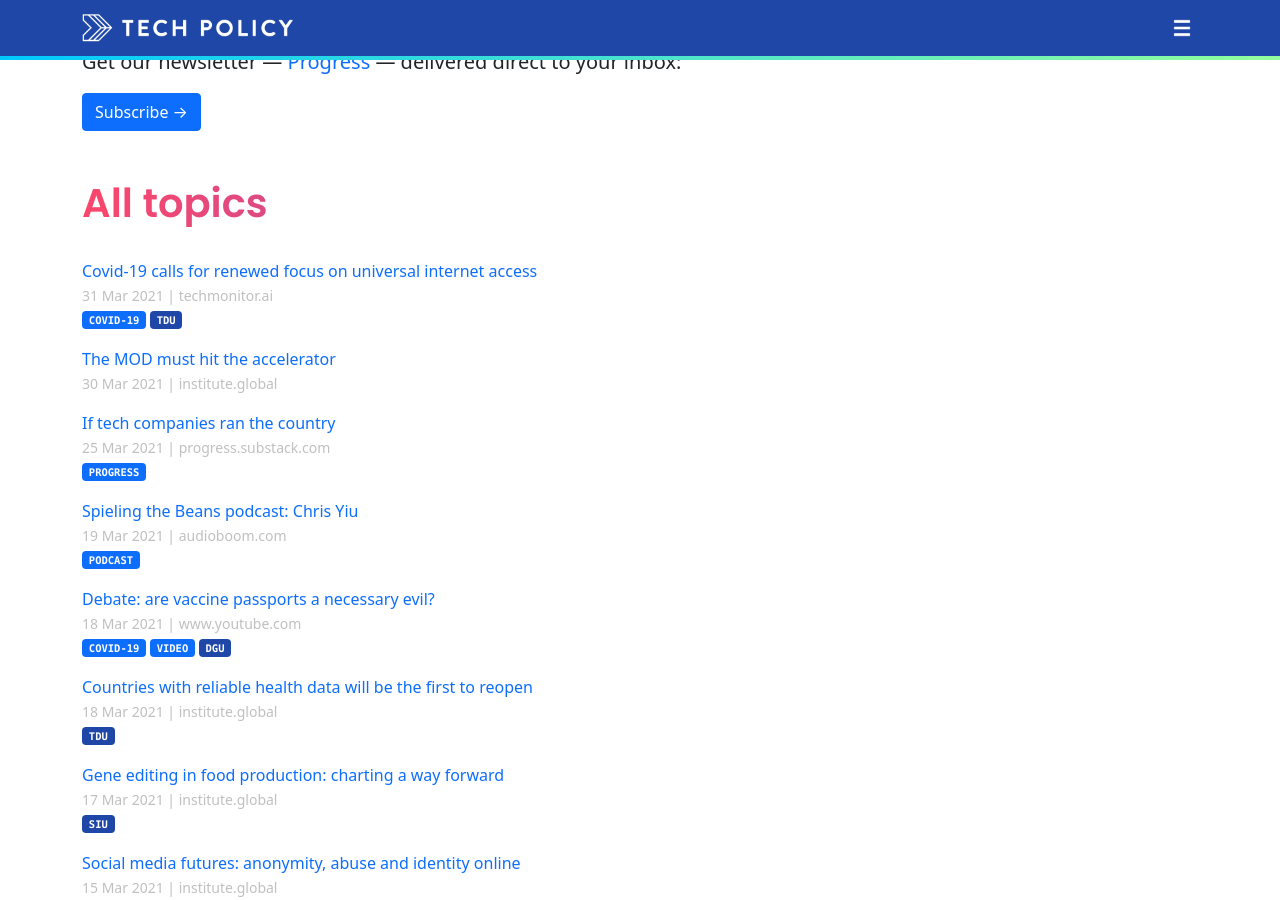
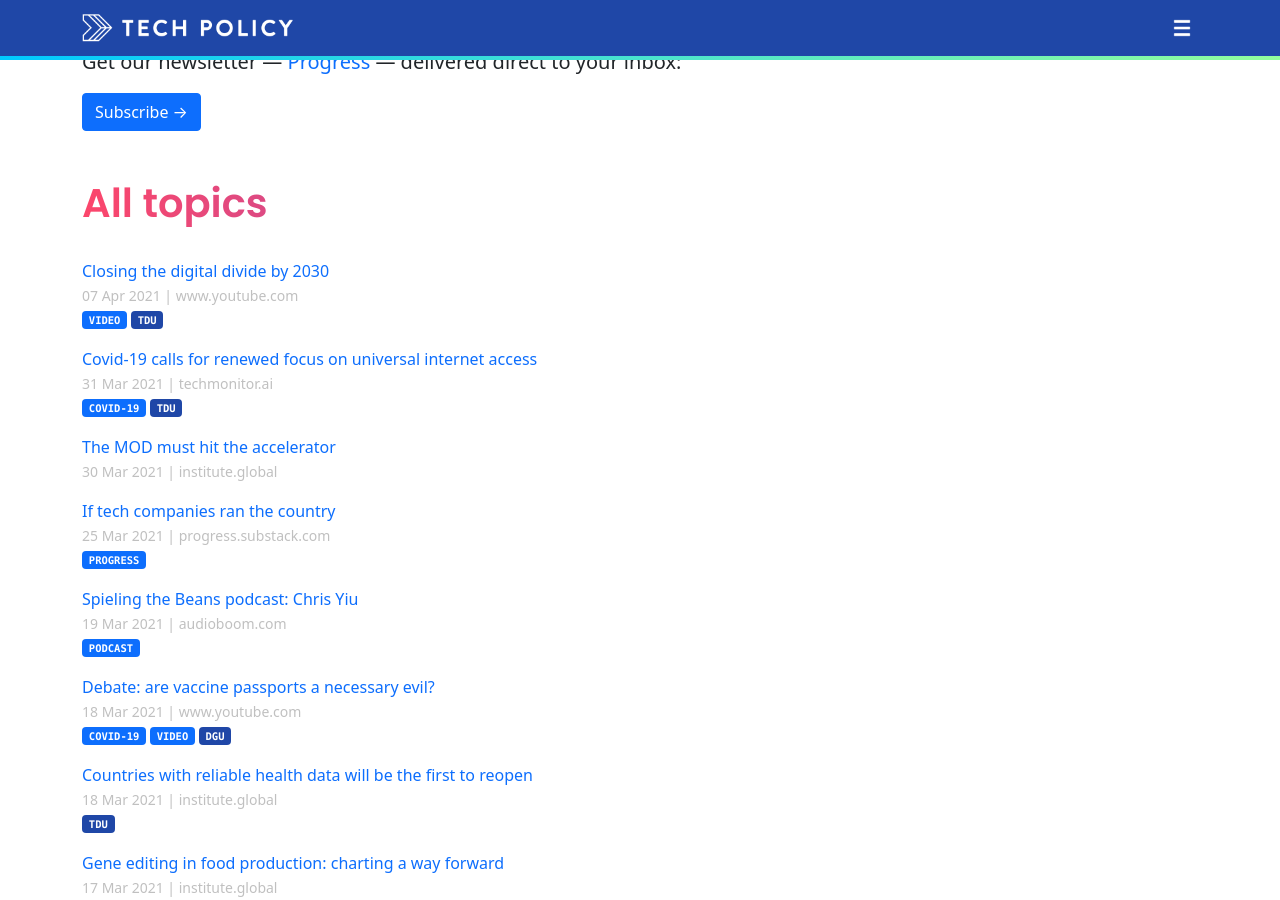
Before and after one commit to techpolicyio/techpolicyio.github.io, a Jekyll site: the page built from pages/home.md, in a window 1280 px wide and 900 px high, scrolled down 468 px. Built offline with Jekyll 4.4.1, drawn with Linux system fonts in a browser that asks for light colours.

Commit message:
Update links.yml

```diff
--- a/_data/links.yml
+++ b/_data/links.yml
@@ -720,3 +720,8 @@
   date: 2021-03-31
   unit: tdu
   tags: covid-19
+- title: "Closing the digital divide by 2030"
+  url: https://www.youtube.com/watch?v=6RnCKUGWxLA
+  date: 2021-04-07
+  unit: tdu
+  tags: video
```
